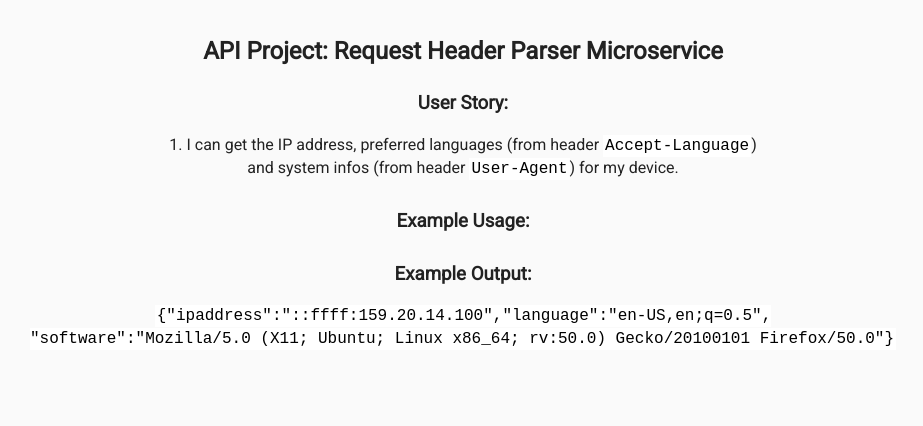
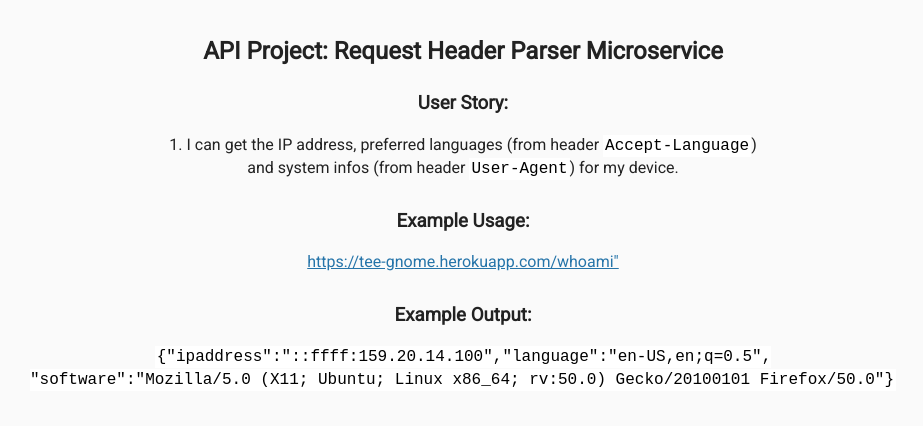
Before and after one commit to victor-mwania/headerparser, a website: page views/index.html in a window 1280 px wide. Shown: the whole page, without its empty margins (177-1100 px from the left). Drawn offline with Linux system fonts and the light colour scheme; files that its build step writes are made by us from their sources.

Commit message:
enabled visibilty of the required URL

```diff
--- a/views/index.html
+++ b/views/index.html
@@ -17,7 +17,7 @@
 
         <h3>Example Usage:</h3>
         <p>
-          <a href="https://tee-gnome.herokuapp.com/whoami"></a>
+          <a href="https://tee-gnome.herokuapp.com/whoami">https://tee-gnome.herokuapp.com/whoami"</a>
         </p>
 
         <h3>Example Output:</h3>
```
